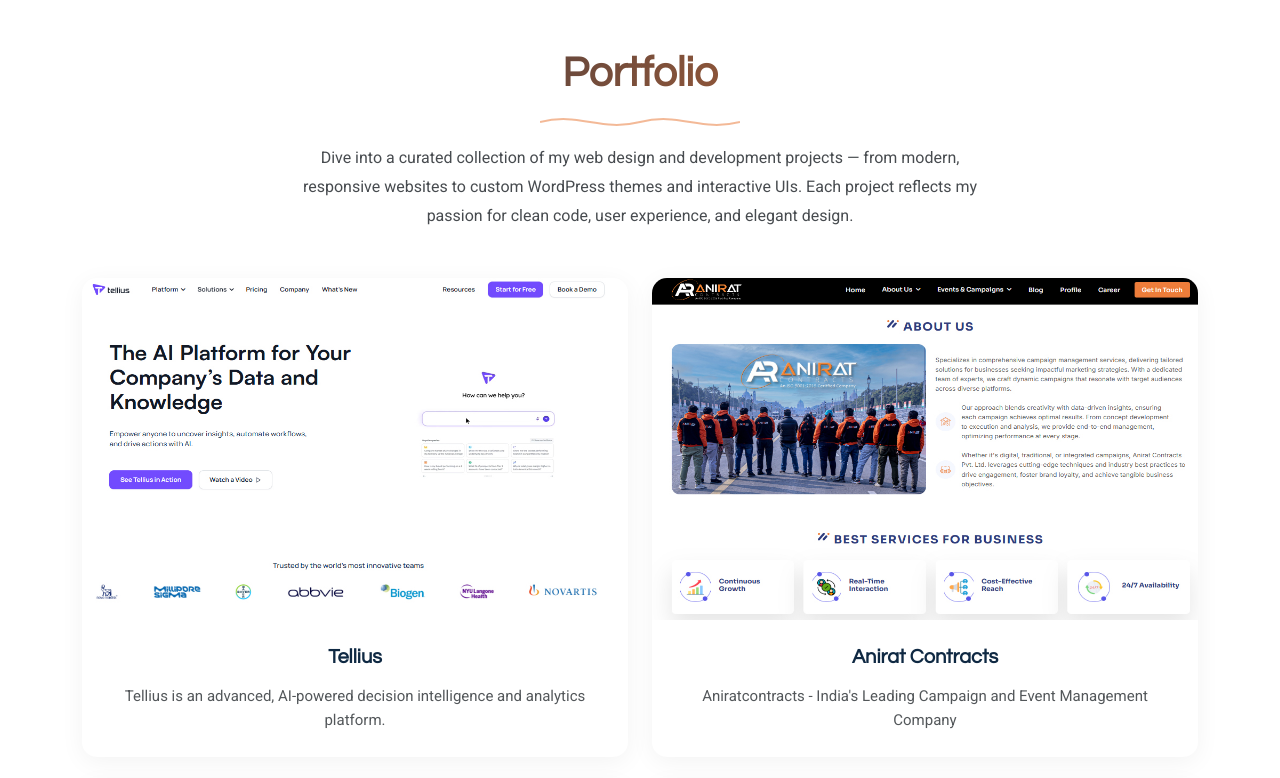
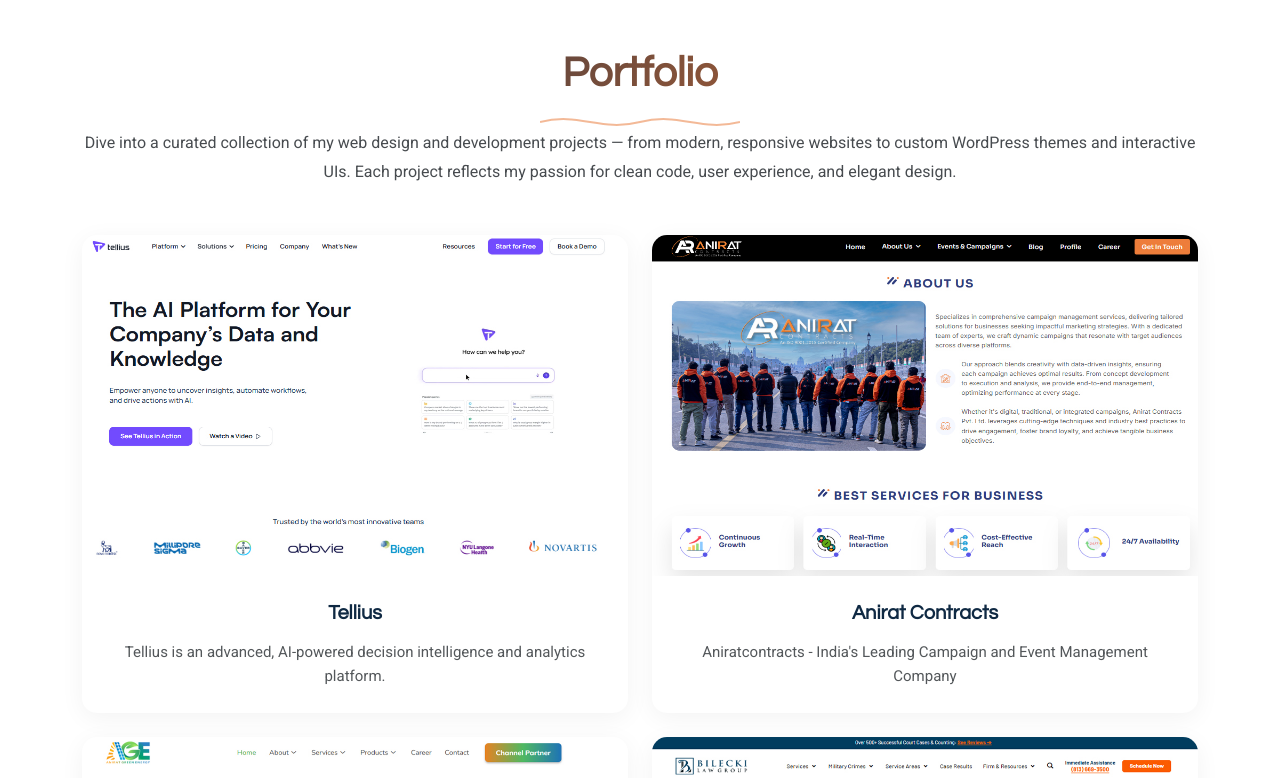
Before and after one commit to Rahul171855/my-portfolio, a plain HTML site: page index.html in a window 1280 px wide. Shown: the part 1320-2098 px from the top of the page. Drawn offline with Linux system fonts and the light colour scheme.

Commit message:
Update main.css

```diff
--- a/assets/css/main.css
+++ b/assets/css/main.css
@@ -680,9 +680,7 @@
 }
 
 .section-title p {
-  margin: 15px auto 0;
   font-size: 16px;
-  max-width: 700px;
   color: color-mix(in srgb, var(--default-color), transparent 25%);
   line-height: 1.8;
 }
```
